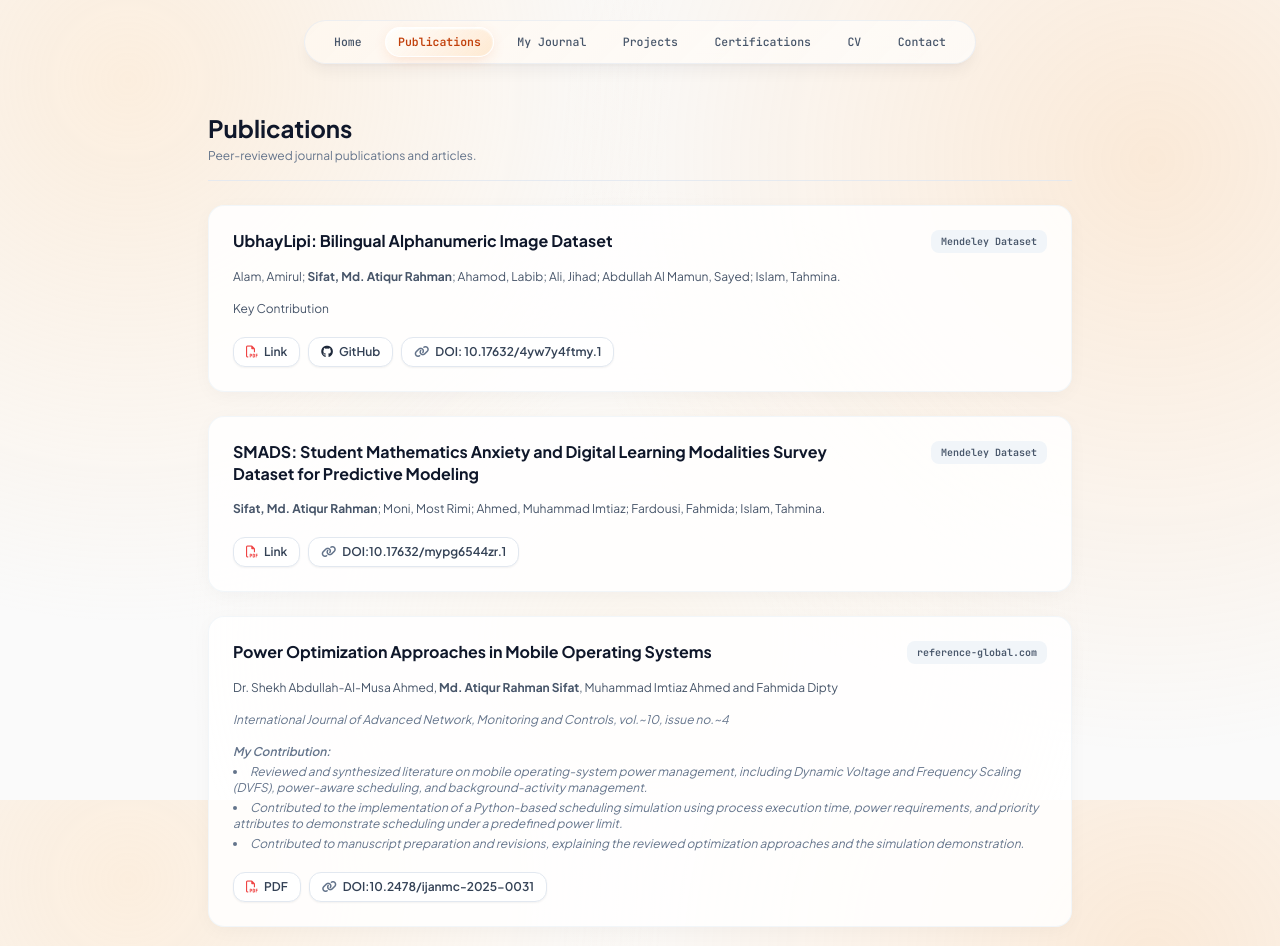
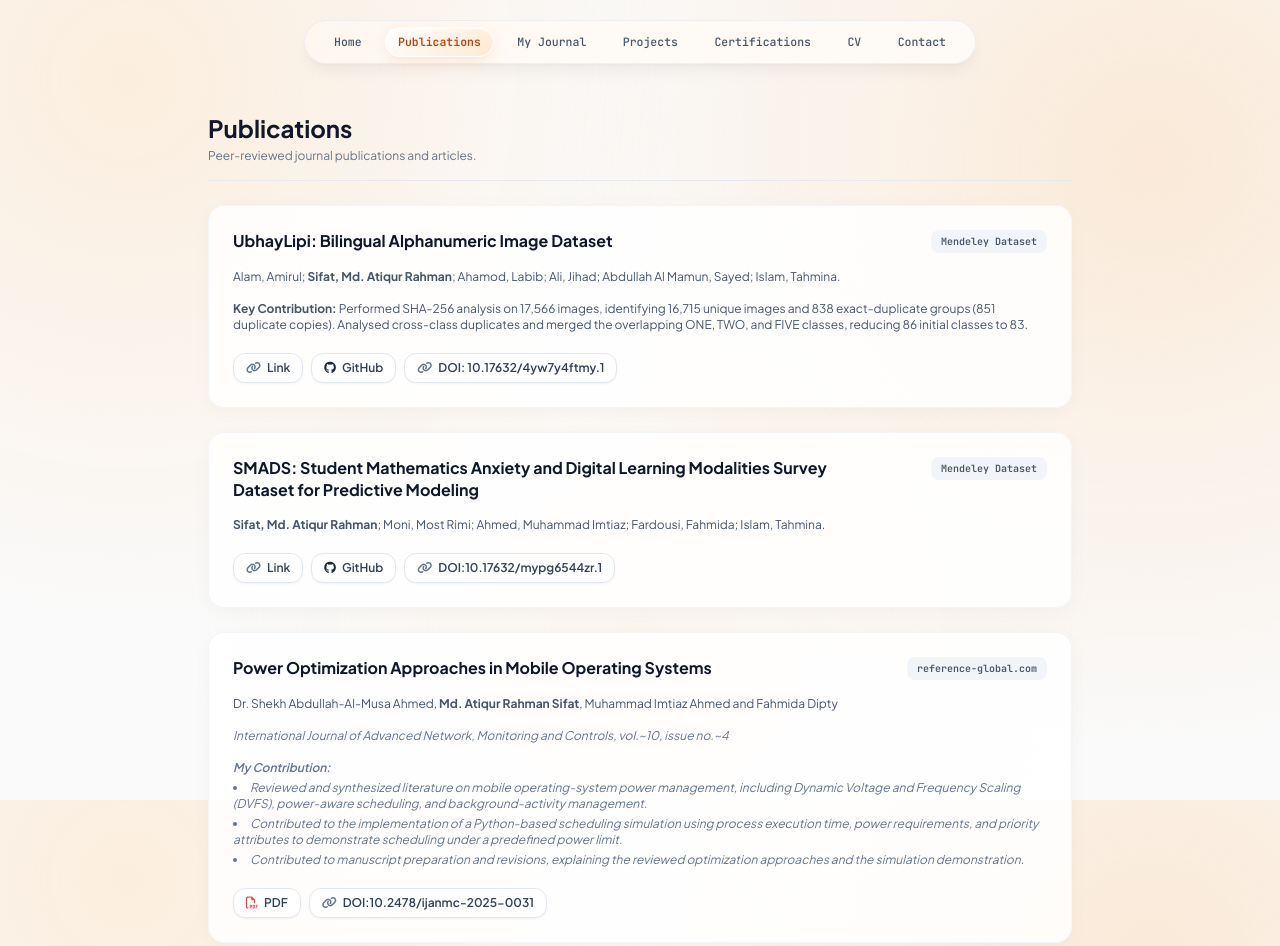
Before and after one commit to AtiqurRahman25/AtiqurRahman25.github.io, a plain HTML site: page publications.html in a window 1280 px wide. Shown: the top 946 px of the page. Drawn offline with nearby package versions, Linux system fonts and the light colour scheme; no server answers.

Commit message:
Readability Enhanced.

```diff
--- a/publications.html
+++ b/publications.html
@@ -135,12 +135,16 @@
                     Alam, Amirul; <b>Sifat, Md. Atiqur Rahman</b>; Ahamod, Labib; Ali, Jihad; Abdullah Al Mamun, Sayed;
                     Islam, Tahmina.
                 </p>
-                <p class="text-xs text-slate-600">Key Contribution</p>
+                <p class="text-xs text-slate-600"><b>Key Contribution:</b> Performed SHA-256 analysis on 17,566 images,
+                    identifying 16,715 unique images and 838 exact-duplicate groups
+                    (851 duplicate copies). Analysed cross-class duplicates and merged
+                    the overlapping ONE, TWO, and FIVE classes, reducing 86 initial
+                    classes to 83.</p>
 
                 <div class="flex flex-wrap gap-2 pt-1">
                     <a href="https://data.mendeley.com/datasets/4yw7y4ftmy/1"
                         class="px-3 py-1.5 rounded-xl bg-white hover:bg-slate-50 text-slate-700 text-xs font-semibold border border-slate-200 transition shadow-sm flex items-center gap-1.5">
-                        <i class="fa-regular fa-file-pdf text-red-500"></i> Link
+                        <i class="fa-solid fa-link text-slate-500"></i> Link
                     </a>
 
                     <a href="https://github.com/AtiqurRahman25/UbhayLipi" target="_blank" rel="noopener noreferrer"
@@ -174,7 +178,11 @@
                 <div class="flex flex-wrap gap-2 pt-1">
                     <a href="https://data.mendeley.com/datasets/mypg6544zr/1"
                         class="px-3 py-1.5 rounded-xl bg-white hover:bg-slate-50 text-slate-700 text-xs font-semibold border border-slate-200 transition shadow-sm flex items-center gap-1.5">
-                        <i class="fa-regular fa-file-pdf text-red-500"></i> Link
+                        <i class="fa-solid fa-link text-slate-500"></i> Link
+                    </a>
+                    <a href="https://github.com/AtiqurRahman25/SMADS" target="_blank" rel="noopener noreferrer"
+                        class="px-3 py-1.5 rounded-xl bg-white hover:bg-slate-50 text-slate-700 text-xs font-semibold border border-slate-200 transition shadow-sm flex items-center gap-1.5">
+                        <i class="fa-brands fa-github text-slate-800"></i> GitHub
                     </a>
                     <span
                         class="px-3 py-1.5 rounded-xl bg-white hover:bg-slate-50 text-slate-700 text-xs font-semibold border border-slate-200 transition shadow-sm flex items-center gap-1.5">
```
